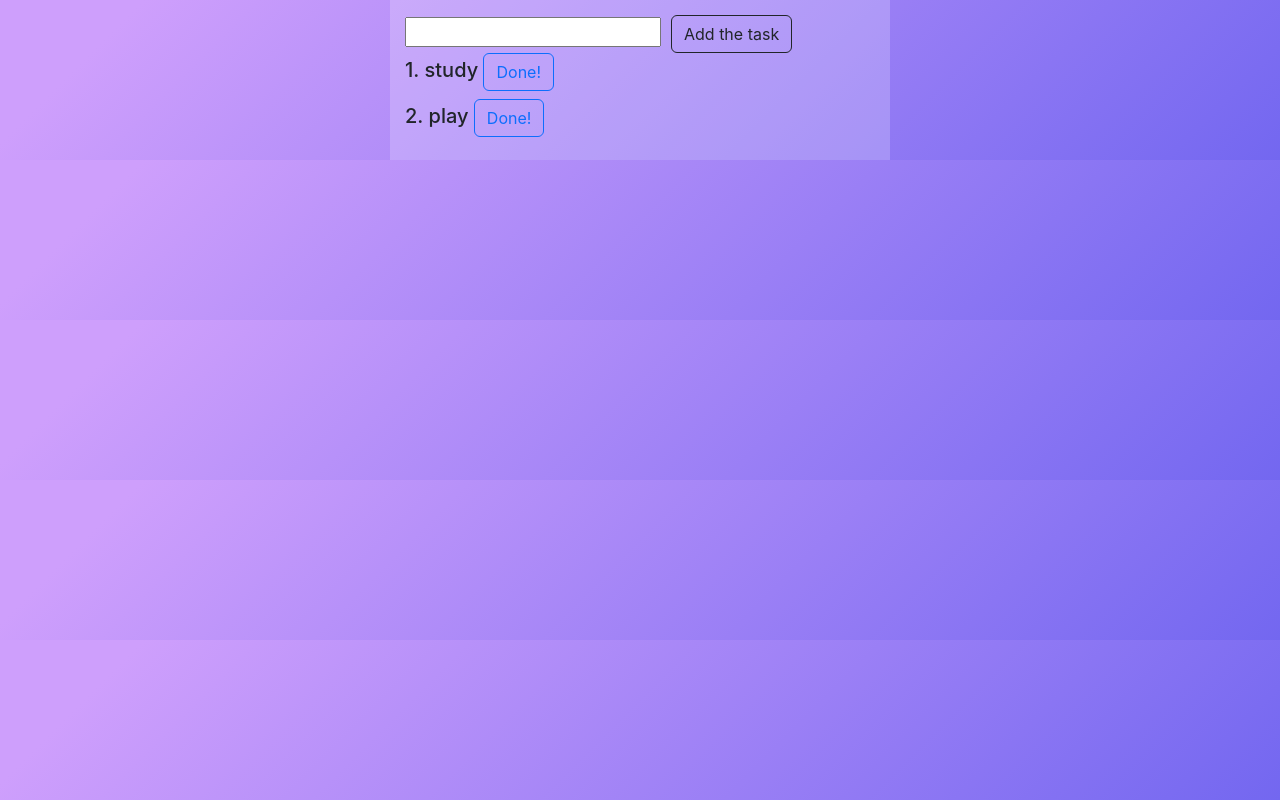
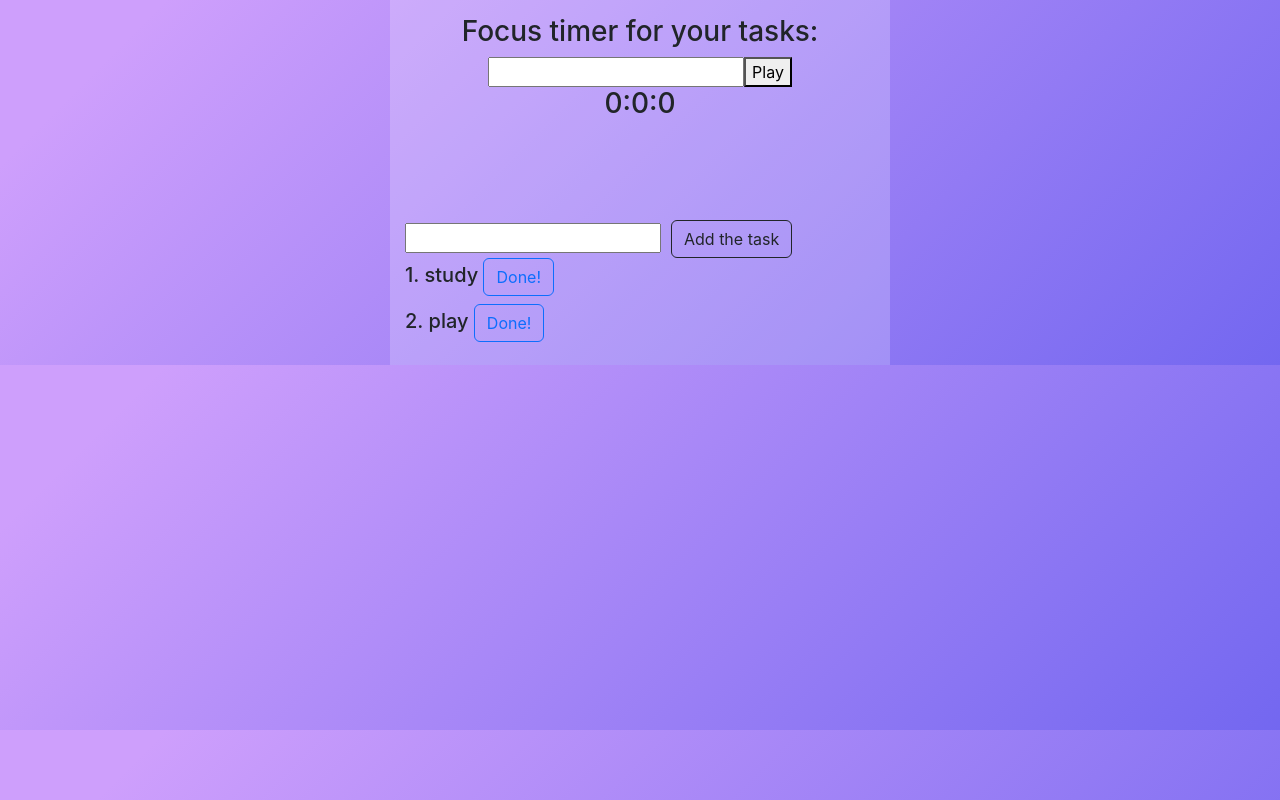
Before and after one commit to aHereHere/to-do-list, a React (Create React App) app: page / in a window 1280 px wide. Built offline with nearby package versions, Linux system fonts and the light colour scheme.

Commit message:
added focus timer

```diff
--- a/src/App.js
+++ b/src/App.js
@@ -1,6 +1,7 @@
 
 import './App.css';
 import { useState,useReducer } from 'react';
+import Timer from './Timer';
 import Item from './item';
 
 function App() {
@@ -76,6 +77,10 @@ function App() {
 
   return (
   <div >
+  <div className="middle">
+  <h3>Focus timer for your tasks:</h3>
+  <Timer/>
+  </div>
     <input type='text' value={value} onChange={handleChange}>
 
     </input>
--- a/src/Timer.js
+++ b/src/Timer.js
@@ -0,0 +1,39 @@
+import { useState,useEffect } from "react";
+
+
+export default function Timer()
+{
+    const [isRunning,setRun]=useState(false);
+const [remaining,setRem]=useState(0);
+    useEffect(()=>{
+        var intervalId;
+        if(isRunning)
+            {
+                 intervalId=setInterval(()=>{
+                    if(remaining<1000)
+                        {setRem(0);
+                            trigger();
+                        }
+                        else
+                setRem(remaining-1000);
+
+                },1000);
+            }
+            return ()=>clearInterval(intervalId);
+    },[isRunning,remaining]);
+    function trigger()
+    {
+
+            setRun(!isRunning);
+    }
+    function handleChange(e)
+    {
+        setRem(e.target.value*1000);
+    }
+    return(
+    <div>
+    <input type='number' onChange={handleChange}></input>
+     <button onClick={trigger}>{isRunning?"Pause":"Play"}</button>
+     <h3>{Math.floor(remaining/3600000)}:{Math.floor((remaining%3600000)/60000)}:{Math.floor((remaining%60000)/1000)}</h3>
+     </div>);
+}
--- a/src/index.css
+++ b/src/index.css
@@ -26,3 +26,8 @@ code {
 {
   margin-left: 10px;
 }
+.middle
+{
+  text-align: center;
+  margin-bottom: 100px;
+}
```
